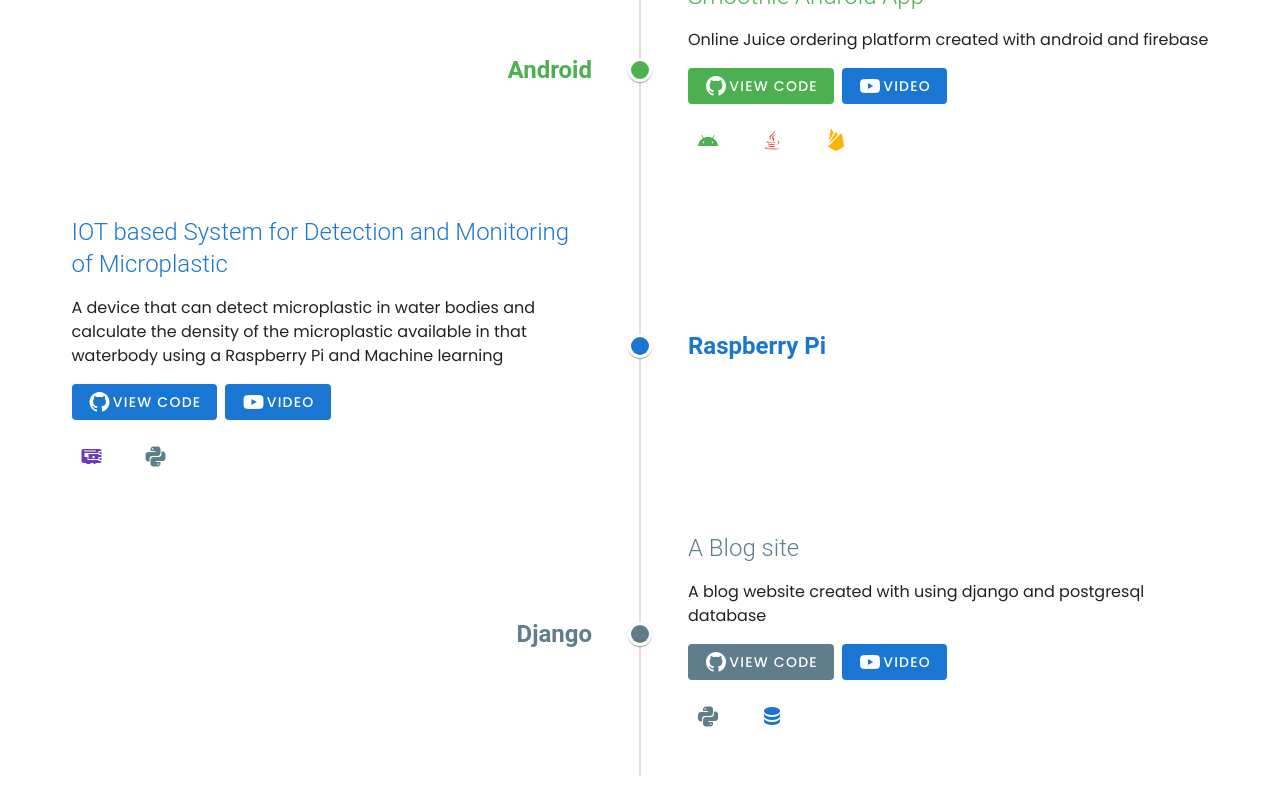
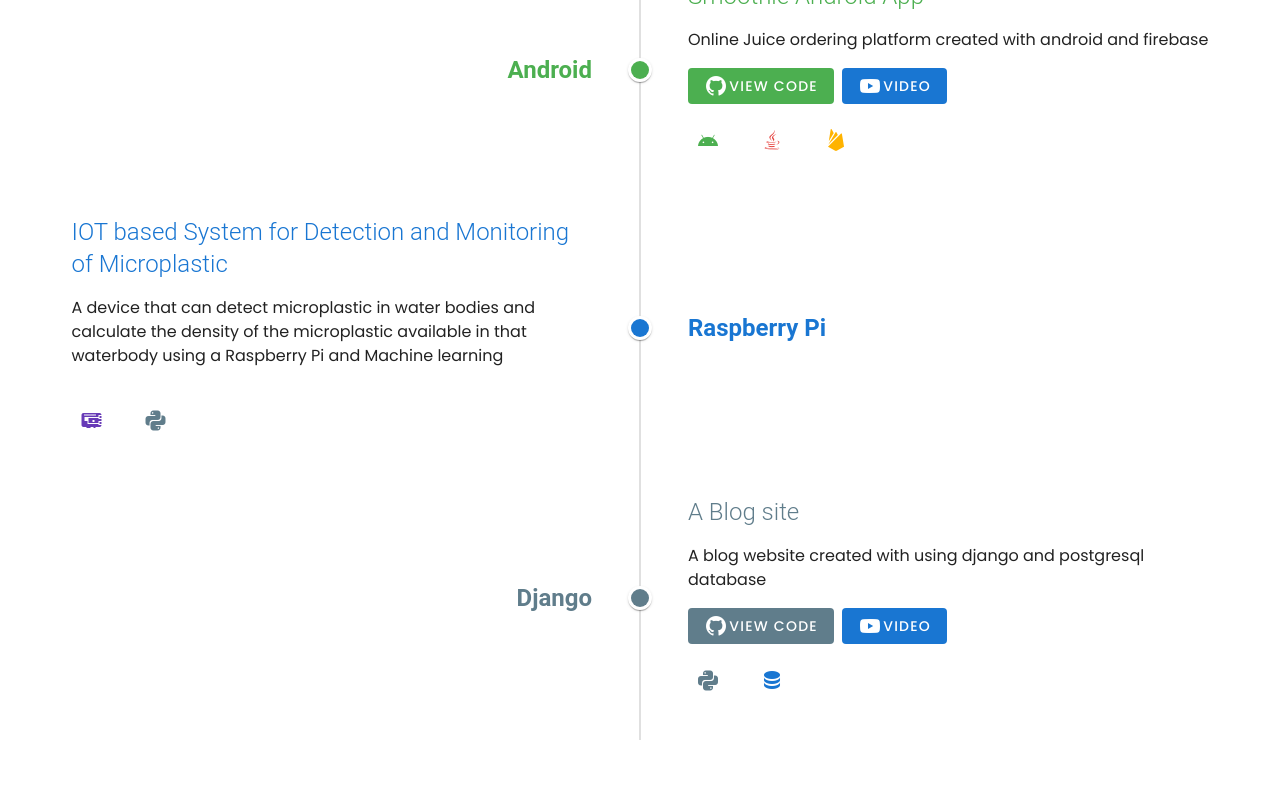
Before and after one commit to DSGunasekara/Portfolio, a Vue app: page /projects in a window 1280 px wide. Shown: the part 836-1636 px from the top of the page. After the commit the page ends 1600 px from the top, so only its background shows below. Built offline with nearby package versions, Linux system fonts and the light colour scheme; what vue-rough-notation would draw is missing.

Commit message:
video added

```diff
--- a/src/components/Project.vue
+++ b/src/components/Project.vue
@@ -22,8 +22,8 @@
               {{ project.description}}
             </div>
             <div class="py-4">
-              <v-btn v-if="project.link !== '' " text :class="`${project.color} mr-2`" dark @click="github(project.link)"><v-icon>mdi-github</v-icon> View Code</v-btn>
-              <v-btn text class="primary" dark @click="github(project.youtube)"><v-icon>mdi-youtube</v-icon> Video</v-btn>
+              <v-btn v-if="project.link" text :class="`${project.color} mr-2`" dark @click="github(project.link)"><v-icon>mdi-github</v-icon> View Code</v-btn>
+              <v-btn v-if="project.youtube" text class="primary" dark @click="github(project.youtube)"><v-icon>mdi-youtube</v-icon> Video</v-btn>
             </div>
 
             <v-row>
@@ -97,6 +97,7 @@ name: "Project",
             'bodies and calculate the density of the\n' +
             'microplastic available in that waterbody using a\n' +
             'Raspberry Pi and Machine learning',
+        link: '',
         items: [['mdi-raspberry-pi', 'deep-purple', 'Raspberry Pi'], ['mdi-language-python', 'blue-grey', 'Python with Tensorflow']]
       },
       {
```
